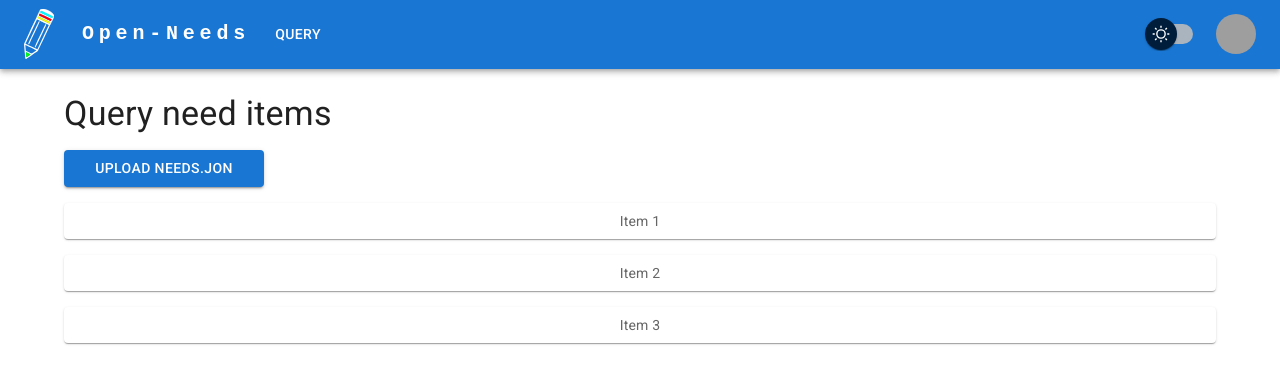
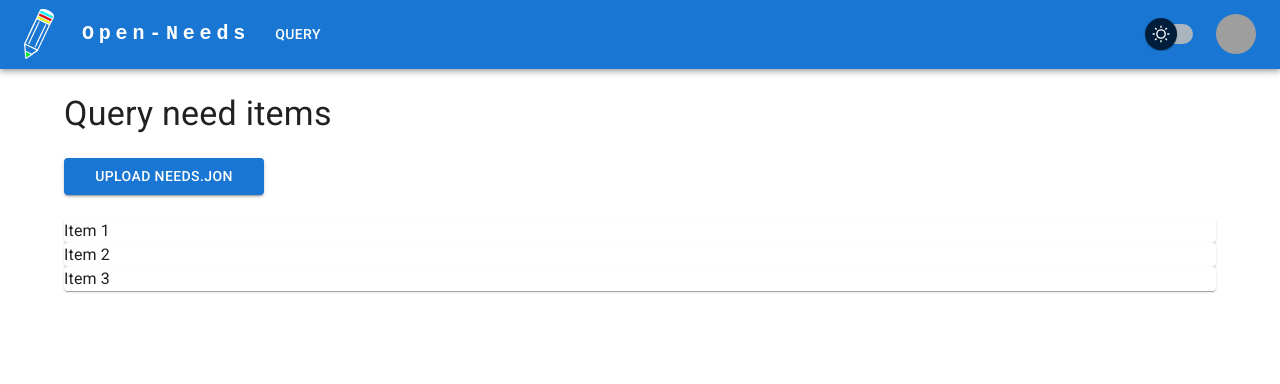
Before and after one commit to open-needs/open-needs-webapp, a React (Create React App) app: page / in a window 1280 px wide. Shown: the top 384 px of the page. Built offline with nearby package versions, Linux system fonts and the light colour scheme; grey boxes are pictures that could not be loaded.

Commit message:
Left align MainLayout

```diff
--- a/src/main/MainLayout.js
+++ b/src/main/MainLayout.js
@@ -1,45 +1,33 @@
 import * as React from 'react';
 
+import Box from '@mui/material/Container';
 import Button from '@mui/material/Button';
-import Container from '@mui/material/Container';
 import Paper from '@mui/material/Paper';
-import Stack from '@mui/material/Stack';
 import Typography from '@mui/material/Typography';
-import { styled } from '@mui/material/styles';
-
-const Item = styled(Paper)(({ theme }) => ({
-  backgroundColor: theme.palette.mode === 'dark' ? '#1A2027' : '#fff',
-  ...theme.typography.body2,
-  padding: theme.spacing(1),
-  textAlign: 'center',
-  color: theme.palette.text.secondary
-}));
 
 export default function MainLayout() {
   return (
-    <Container
+    <Box
       sx={{
         mt: 3,
         maxWidth: 'lg'
       }}
     >
-      <Stack spacing={2}>
       <Typography variant="h4">Query need items</Typography>
       <Button
         variant="contained"
         component="label"
         sx={{
           width: '200px',
-            mt: 18
+          mt: 3
         }}
       >
         Upload needs.jon
         <input type="file" accept="application/json" hidden />
       </Button>
-        <Item>Item 1</Item>
-        <Item>Item 2</Item>
-        <Item>Item 3</Item>
-      </Stack>
-    </Container>
+      <Paper sx={{ mt: 3 }}>Item 1</Paper>
+      <Paper>Item 2</Paper>
+      <Paper>Item 3</Paper>
+    </Box>
   );
 }
```
Lines whose indentation alone changed are shown as unchanged.
